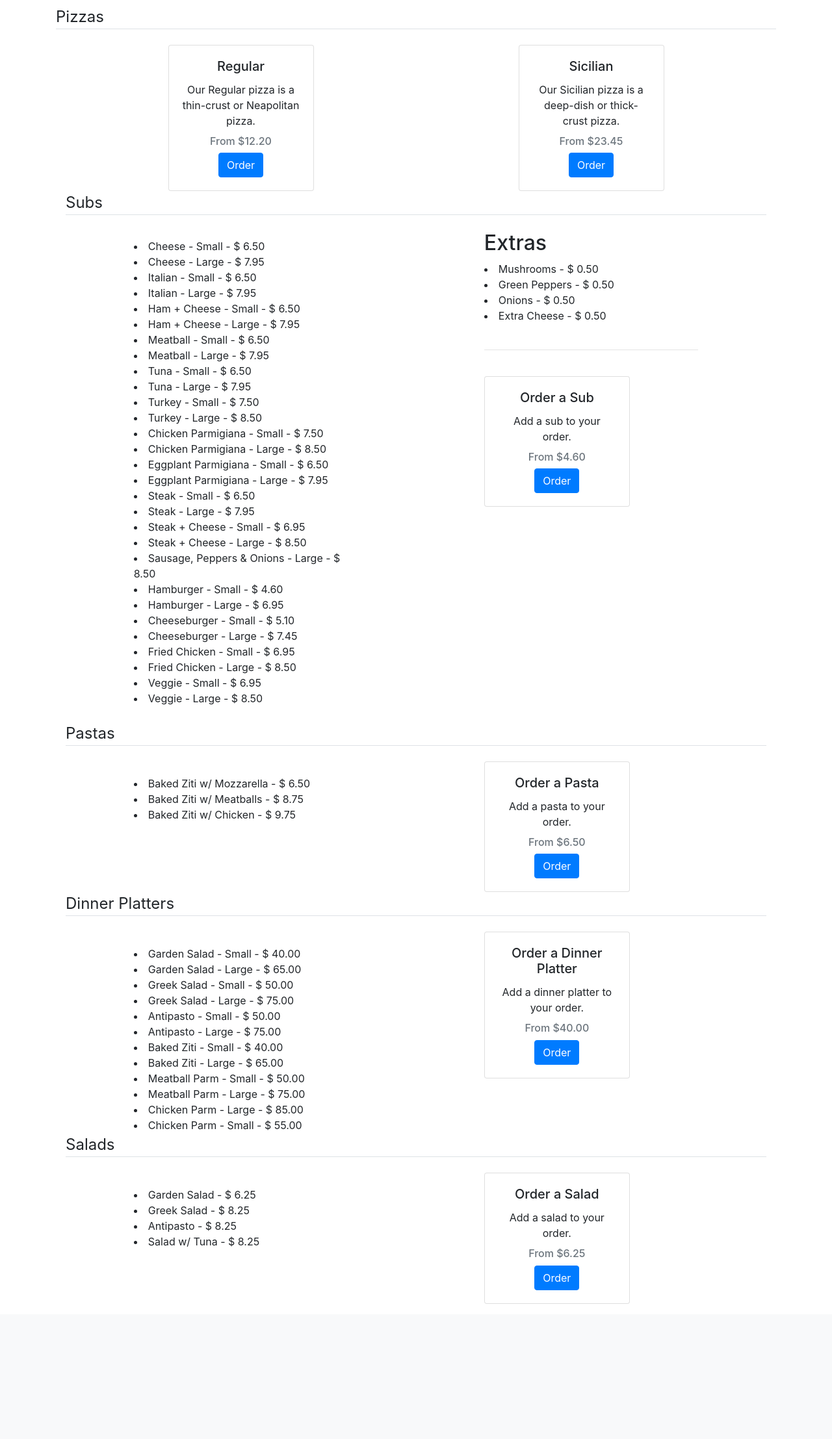
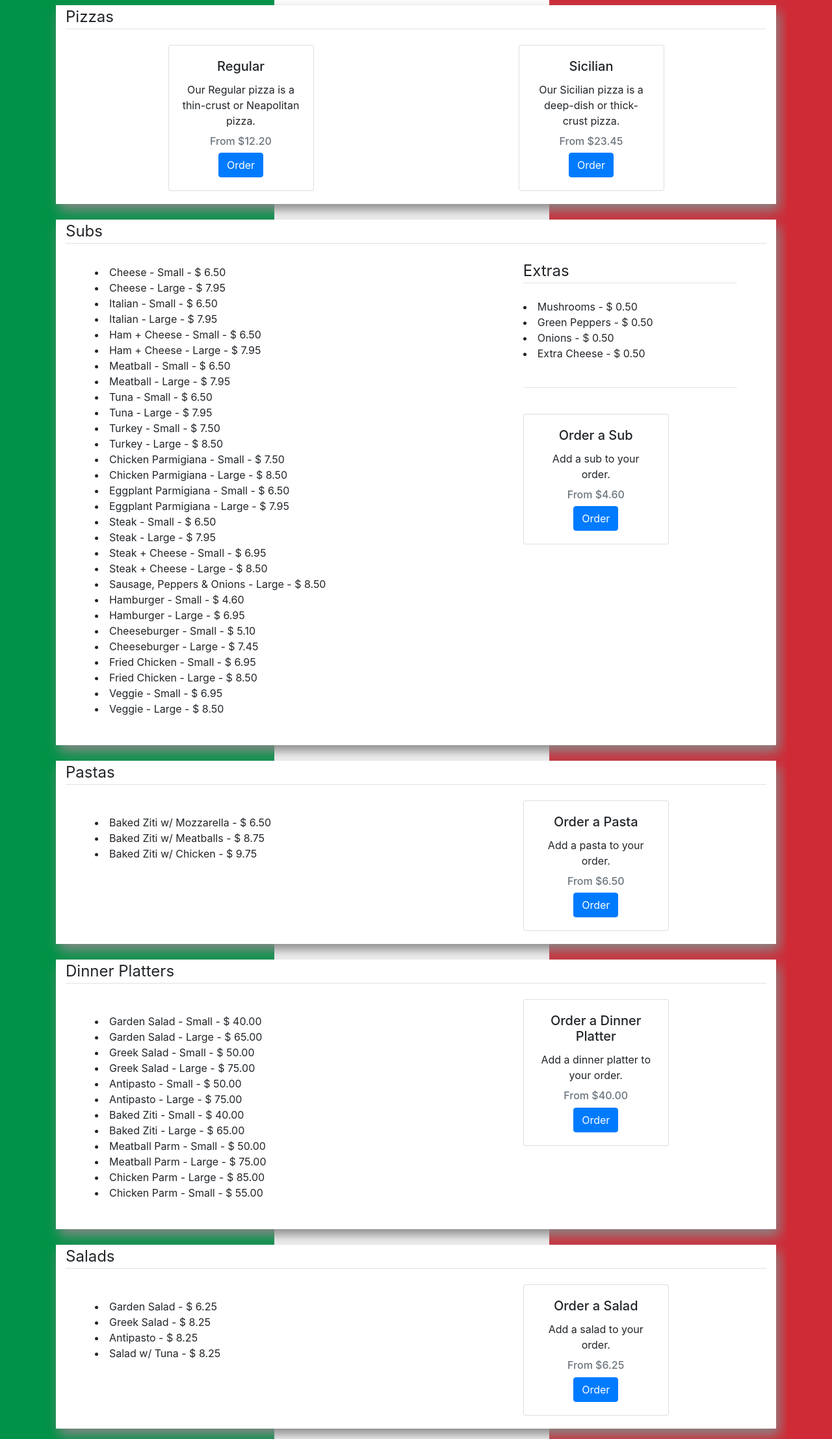
Before and after one commit to matthupy/CS50.project3, a Django app: page / in a window 1280 px wide. Shown: the part 88-2303 px from the top of the page at 65% size. Before the commit the page ends 2095 px from the top, so only its background shows below. Run offline with Django 3.2, Linux system fonts and the light colour scheme; data comes from the database, SQL or seed files in the repository; some libraries are stand-ins or nearby versions.

Commit message:
Added background Updated item containers to work with Background Added shadow to item containers

```diff
--- a/orders/models.py
+++ b/orders/models.py
@@ -9,7 +9,7 @@ def validate_price(price):
     """ Valid Prices should be positive decimal values with 2 decimal places """
     if (price is None or price <= 0):
         raise ValidationError(
-            _('%(price)s must be a positive, 2 decimal value'),
+            ('%(price)s must be a positive, 2 decimal value'),
             params={'price': price},
     )
 
--- a/orders/static/style.css
+++ b/orders/static/style.css
@@ -1,4 +1,7 @@
-body { padding-top: 80px; }
+body {
+    padding-top: 80px;
+    background:linear-gradient(to right, #009246 0, #009246 33%, #FFF 33%, #FFF 66%, #ce2b37 66%, #ce2b37 100%);
+}
 
 main .form-control
 {
@@ -40,6 +43,11 @@ tr:nth-child(even) {
     background-color: #f2f2f2;
   }
 
+tr:nth-child(odd) {
+    background-color: #FFF;
+  }
+
+
 .navbar {
     position: fixed;
     top: 0;
@@ -60,6 +68,9 @@ tr:nth-child(even) {
     flex-wrap: wrap;
     justify-content: space-around;
     align-items: baseline;
+    background-color: #FFF;
+    padding-bottom: 20px;
+    box-shadow: 5px 10px 18px #888888;
 }
 
 .card {
--- a/orders/templates/orders/index.html
+++ b/orders/templates/orders/index.html
@@ -7,10 +7,9 @@ Home
 
 {% block content %}
 
-    <legend class="border-bottom mb-4">Pizzas</legend>
-
     <div class="container menu-container">
         <!-- PIZZAS -->
+        <legend class="border-bottom mb-4">Pizzas</legend>
         <div class="card text-center">
             <div class="card-body">
                 <h5 class="card-title">Regular</h5>
@@ -33,18 +32,22 @@ Home
         </div>
     </div>
 
+    <br>
+
     <div class="container menu-container">
         <!-- SUBS -->
         <legend class="border-bottom mb-4">Subs</legend>
-        <div class="col-md-4">
+        <div class="col-md-6">
             {% for sub in subs %}
                 <li>
                     {{ sub }}
                 </li>
             {% endfor %}
+            <br>
         </div>
+        <br>
         <div class="col-md-4">
-            <h2>Extras</h2>
+            <legend class="border-bottom mb-4">Extras</legend>
             {% for extra in subExtras %}
                 <li>
                     {{ extra }}
@@ -71,13 +74,15 @@ Home
     <div class="container menu-container">
         <!-- PASTAS -->
         <legend class="border-bottom mb-4">Pastas</legend>
-        <div class="col-md-4">
+        <div class="col-md-6">
             {% for pasta in pastas %}
                 <li>
                     {{ pasta }}
                 </li>
             {% endfor %}
+            <br>
         </div>
+        <br>
         <div class="col-md-4">
             <div class="card text-center">
                 <div class="card-body">
@@ -90,15 +95,20 @@ Home
                 </div>
             </div>
         </div>
+    </div>
+    <br>
+    <div class="container menu-container">
         <!-- DINNER PLATTERS -->
         <legend class="border-bottom mb-4">Dinner Platters</legend>
-        <div class="col-md-4">
+        <div class="col-md-6">
             {% for dp in platters %}
                 <li>
                     {{ dp }}
                 </li>
             {% endfor %}
+            <br>
         </div>
+        <br>
         <div class="col-md-4">
             <div class="card text-center">
                 <div class="card-body">
@@ -111,15 +121,20 @@ Home
                 </div>
             </div>
         </div>
+    </div>
+    <br>
+    <div class="container menu-container">
         <!-- SALADS -->
         <legend class="border-bottom mb-4">Salads</legend>
-        <div class="col-md-4">
+        <div class="col-md-6">
             {% for salad in salads %}
                 <li>
                     {{ salad }}
                 </li>
             {% endfor %}
+            <br>
         </div>
+        <br>
         <div class="col-md-4">
             <div class="card text-center">
                 <div class="card-body">
```
Also changed, not shown: orders/templates/orders/checkout.html (+15 -5 lines).
